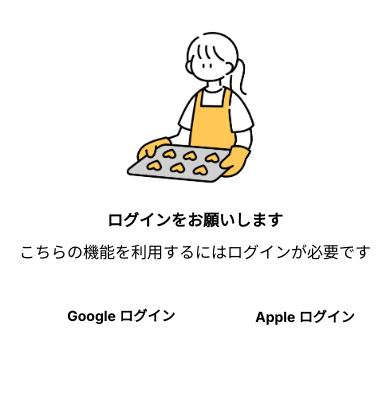
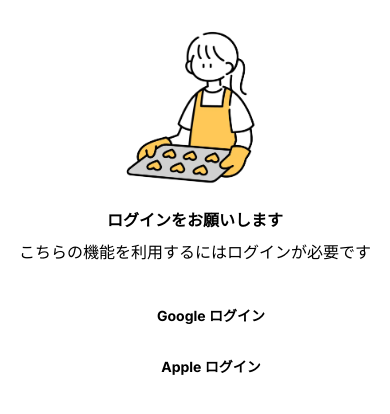
Before and after one commit to qin-team-recipe/06-recipe-app, a Next.js app: page /fav in a window 390 px wide. Shown: the top 414 px of the page. Built offline with nearby package versions, Linux system fonts and the light colour scheme; no server answers; what tailwindcss-radix-colors would draw is missing.

Commit message:
feat: 💄 Implement responsive design(#18)

```diff
--- a/src/app/SignInFilter/RequireSignIn.tsx
+++ b/src/app/SignInFilter/RequireSignIn.tsx
@@ -26,11 +26,11 @@
       </div>
       <p className="mb-2 text-center font-bold">ログインをお願いします</p>
       <p className="mb-8 text-center">こちらの機能を利用するにはログインが必要です</p>
-      <div className="flex justify-center">
-        <div className="pr-1">
+      <div className="flex flex-col items-center justify-center gap-2.5 sm:flex-row">
+        <div className="px-1">
           <GoogleSignInButton />
         </div>
-        <div className="pl-1">
+        <div className="px-1">
           <AppleSignInButton />
         </div>
       </div>
```
